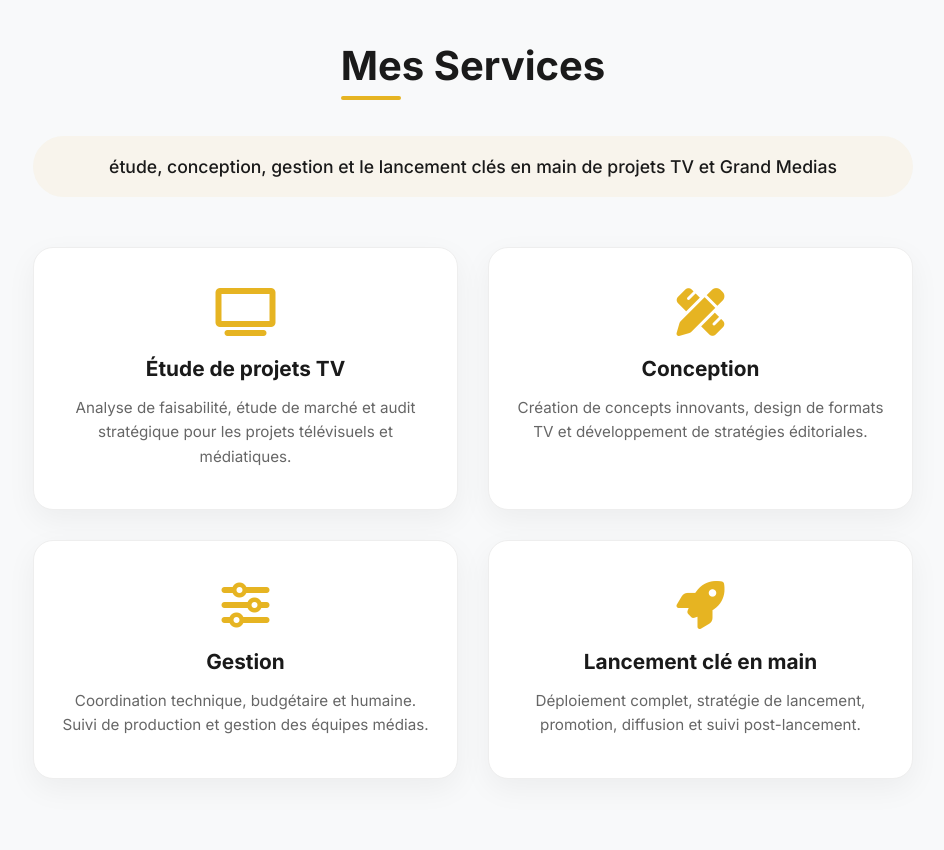
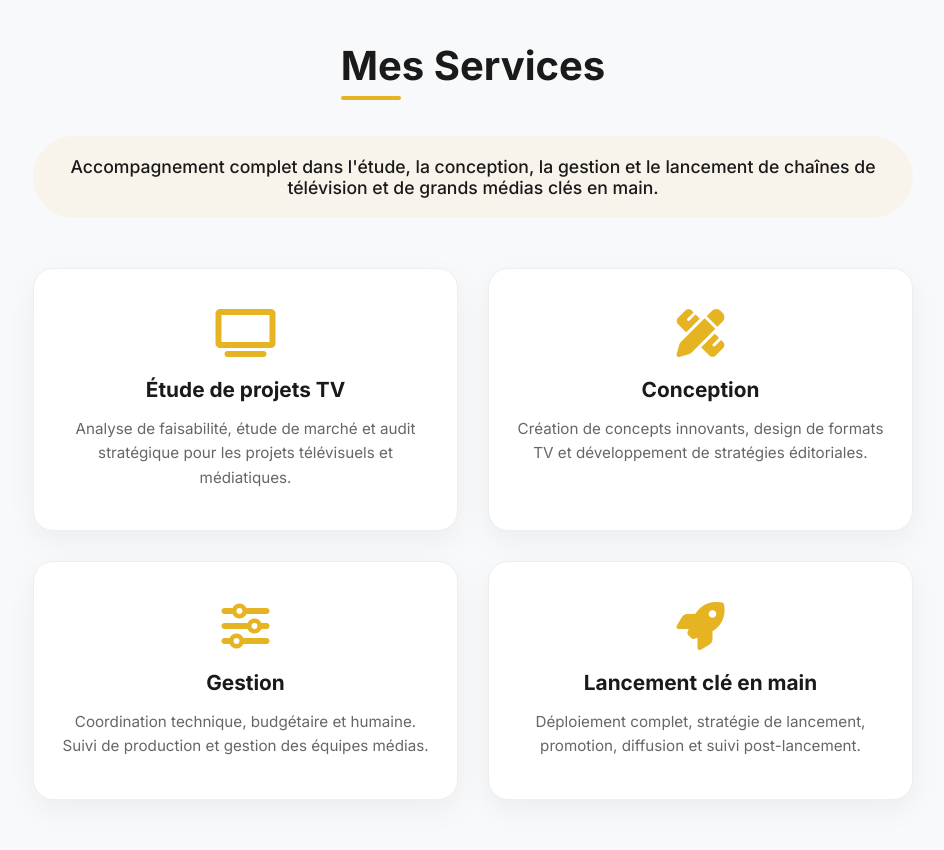
Before and after one commit to png54/test3, a plain HTML site: page index.html in a window 1280 px wide. Shown: the part 1840-2690 px from the top of the page, without its empty margins (307-1251 px from the left). Drawn offline with Linux system fonts and the light colour scheme.

Commit message:
Revise service description in index.html
Updated service description for clarity and detail.

```diff
--- a/index.html
+++ b/index.html
@@ -738,7 +738,7 @@
                 <div style="text-align: center;">
                     <h2 class="section-title">Mes Services</h2>
                     <div class="service-description">
-                        étude, conception, gestion et le lancement clés en main de projets TV et Grand Medias
+                        Accompagnement complet dans l'étude, la conception, la gestion et le lancement de chaînes de télévision et de grands médias clés en main.
                     </div>
                 </div>
                 <div class="services-grid">
```
